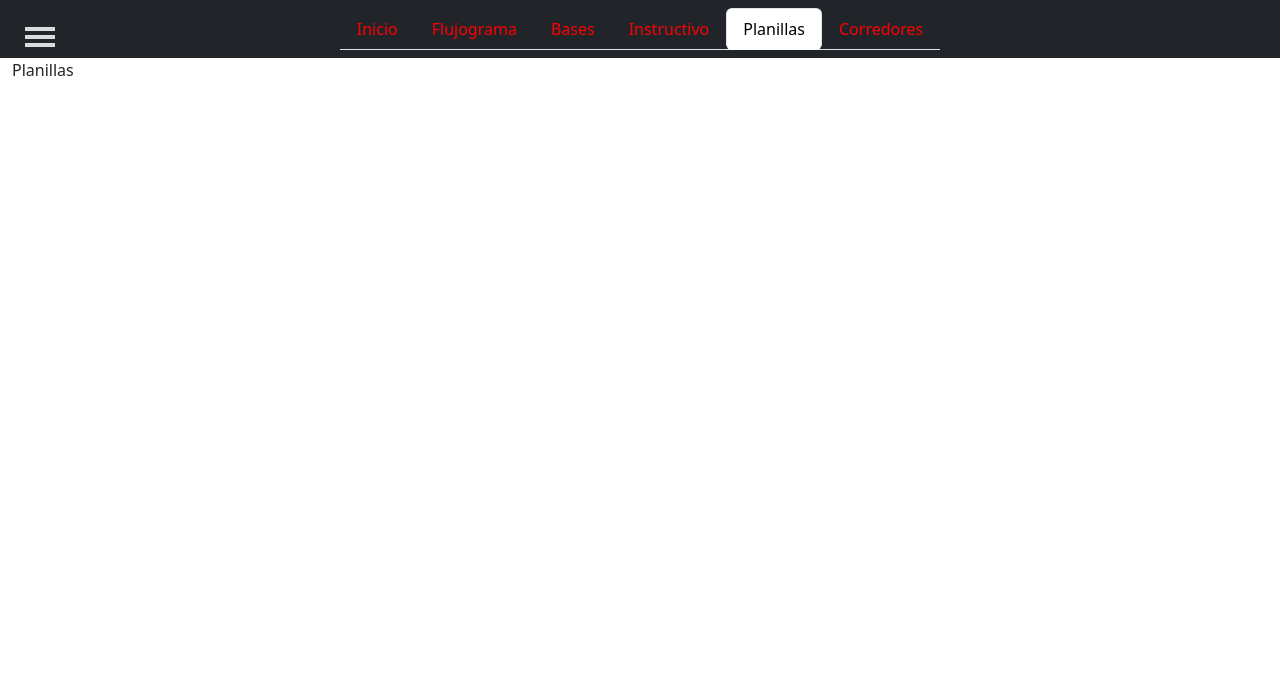
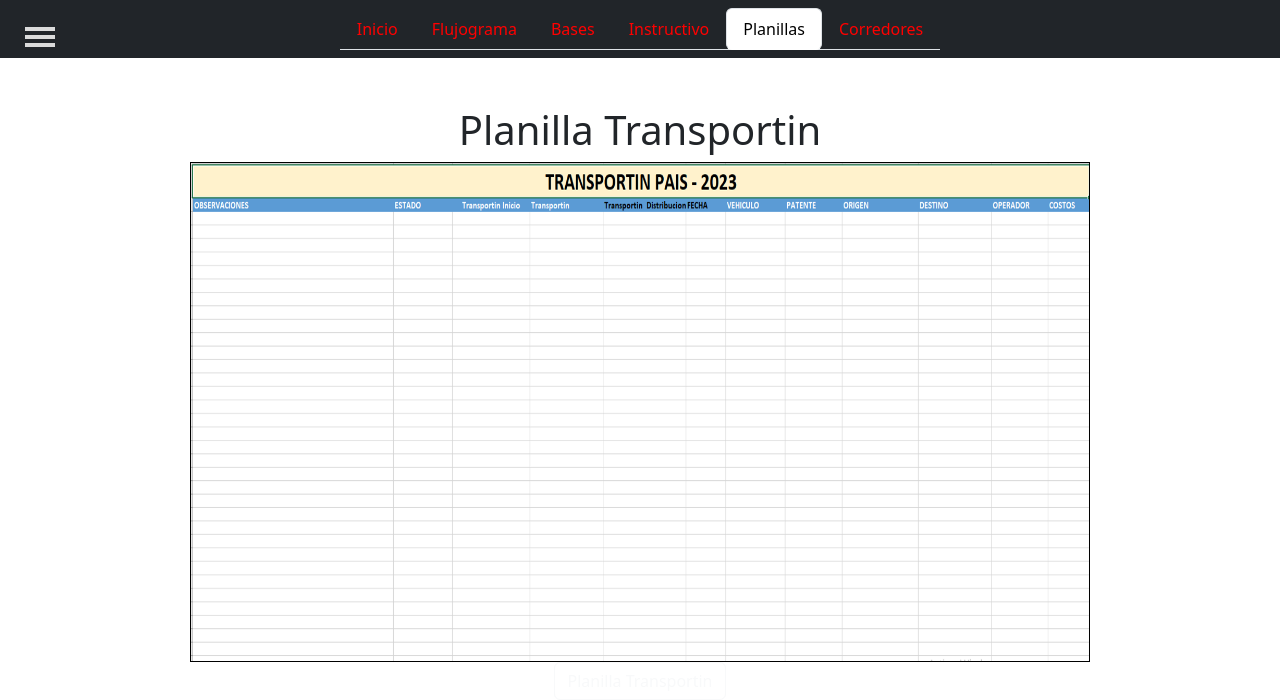
Before and after one commit to LucrePierna/intranetsos, a React (Create React App) app in the folder Client/: page /transportin in a window 1280 px wide. Both pictures are taken after a click on the button "Planillas". Shown: the top 700 px of the page. Built offline with nearby package versions, Linux system fonts and the light colour scheme.

Commit message:
planillas

```diff
--- a/Client/src/Components/Logistica/Tareas/Extranjero/Secciones/Planilla/Planilla.jsx
+++ b/Client/src/Components/Logistica/Tareas/Extranjero/Secciones/Planilla/Planilla.jsx
@@ -9,9 +9,9 @@ export default function Planilla() {
      {/*  <img className='img' src={ImgPlanilla} alt="planilla" /> */}
      <iframe src="https://redsos-my.sharepoint.com/:x:/r/personal/lpierna_redsos_com_ar/_layouts/15/Doc.aspx?sourcedoc=%7B865D5B4F-42CC-47FF-9C63-9815123182A0%7D&file=Extranjeros.xlsx&action=default&mobileredirect=true"
       width="640" height="480"></iframe>
-      <button><a
-        href="https://redsos-my.sharepoint.com/:x:/r/personal/lpierna_redsos_com_ar/Documents/Extranjeros.xlsx?d=w865d5b4f42cc47ff9c639815123182a0&csf=1&web=1&e=IyKZWu"
-        target='blank'>Acceso</a></button>
+      <a href="https://redsos-my.sharepoint.com/:x:/r/personal/lpierna_redsos_com_ar/Documents/Extranjeros.xlsx?d=w865d5b4f42cc47ff9c639815123182a0&csf=1&web=1&e=IyKZWu" target="_blank" rel="noopener noreferrer">
+        <button type="button" class="btn btn-outline-light">Planilla Extranjero</button>
+        </a>
     </div>
   )
 }
--- /dev/null
+++ b/Client/src/Components/Logistica/Tareas/Transportin/Secciones/Planillas/Planillas.css
@@ -0,0 +1,5 @@
+.img{
+    width: 900px;
+    height: 500px;
+    border: 1px solid black;
+}
--- a/Client/src/Components/Logistica/Tareas/Transportin/Secciones/Planillas/Planillas.jsx
+++ b/Client/src/Components/Logistica/Tareas/Transportin/Secciones/Planillas/Planillas.jsx
@@ -1,7 +1,19 @@
 import React from 'react'
+import ImgPlanilla from '../../../../Image/PlanillaTransportin.png'
+import './Planillas.css'
 
-export default function Planillas() {
+
+export default function Planilla() {
   return (
-    <div>Planillas</div>
+    <div className='d-flex flex-column align-items-center justify-content-center mx-auto  mt-5'>
+      <h1>Planilla Transportin</h1>
+     { <img className='img' src={ImgPlanilla} alt="planilla" /> }
+        <a href="https://redsos.sharepoint.com/:x:/r/sites/transportincba/Shared%20Documents/Datos%20adjuntos%20de%20correo%20electr%C3%B3nico/Transportin%202023%20Final.xlsx?d=wb9b66c3dce8446b19467e54ee7c4d521&csf=1&web=1&e=0mUNeB" target="_blank" rel="noopener noreferrer">
+        <button type="button" class="btn btn-outline-light">Planilla Transportin</button>
+        </a>
+        <a href="https://redsos-my.sharepoint.com/:x:/r/personal/sheredia_redsos_com_ar/Documents/resguardo%20sheredia/ORGANIZACION%20ENTREGAS%20TRANSPORTIN%206001%20-2023.xlsx?d=wd354a53169e9487fba8437f4330756ae&csf=1&web=1&e=nPJCTH" target="_blank" rel="noopener noreferrer">
+        <button type="button" class="btn btn-outline-light">Entregas Transportin</button>
+        </a>
+    </div>
   )
 }
```
Also changed, not shown: Client/src/Components/Logistica/Image/PlanillaTransportin.png (added).
